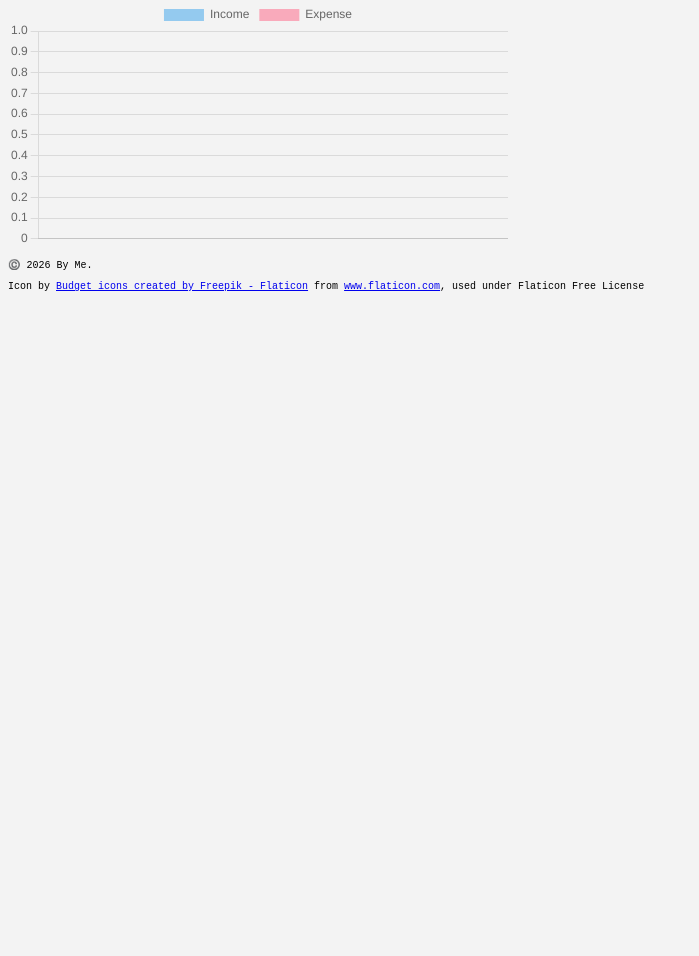
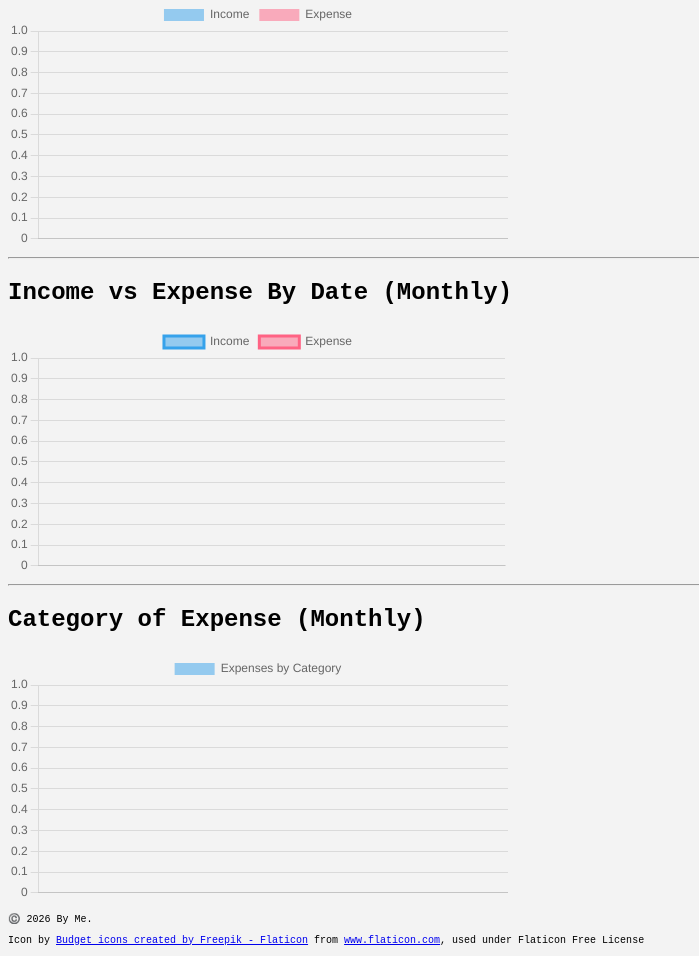
Before and after one commit to Daniel-7733/MyFinanceMap, a Flask app: page /dashboard in a window 1280 px wide. Shown: the part 648-1604 px from the top of the page, without its empty margins (0-699 px from the left). Before the commit the page ends 939 px from the top, so only its background shows below. Run offline with Flask 3, Linux system fonts and the light colour scheme.

Commit message:
different charts shows different data

```diff
--- a/app/routes.py
+++ b/app/routes.py
@@ -15,7 +15,7 @@ from flask import Blueprint, render_template, request, redirect, url_for, Respon
 from sqlalchemy.orm import Query
 
 from .models import Transaction, db
-from .services.analytics import monthly_totals, category_totals, monthly_income_expense_series
+from .services.analytics import monthly_totals, category_totals, monthly_income_expense_series, monthly_income_expense_date_series, category_expense_totals
 from .services.budgeting import available_balance, deficit_amount, total_income, total_expense
 from .services.summary import get_finance_overview, get_balance
 from .utils import get_available_months, get_current_month, split_income_expense
@@ -159,6 +159,8 @@ def dashboard() -> str:
     transactions: list[Transaction] = query.all()
 
     series: dict[str, list] = monthly_income_expense_series(transactions)
+    different_series: dict[str, list] = monthly_income_expense_date_series(transactions)
+    expense_category = category_expense_totals(transactions)
 
     # totals
     balance: Decimal = get_balance(transactions)
@@ -195,4 +197,6 @@ def dashboard() -> str:
         selected_month=selection.month_key,
         selected_label=selection.label,
         chart_data=series,
+        different_chart_data=different_series,
+        expense_category=expense_category
     )
--- a/app/services/analytics.py
+++ b/app/services/analytics.py
@@ -132,3 +132,64 @@ def monthly_income_expense_series(transactions: Iterable[Transaction]) -> dict[s
     ]
 
     return {"labels": labels, "income": income_series, "expense": expense_series}
+
+
+def monthly_income_expense_date_series(transactions: Iterable[Transaction]) -> dict[str, list]:
+    """
+    Returns chart-ready data aligned by month:
+    {
+      "labels": ["2026-01", "2026-02"],
+      "income": [3000.00, 2500.00],
+      "expense": [1200.00, 1800.00]
+    }
+    """
+    income_by_month: dict[str, Decimal] = defaultdict(Decimal)
+    expense_by_month: dict[str, Decimal] = defaultdict(Decimal)
+
+    for t in transactions:
+        month_key: str = t.date_paid.strftime("%Y-%m-%d")  # 2025-04-09
+        if t.txn_type == "income":
+            income_by_month[month_key] += (t.amount_home or Decimal("0"))
+        elif t.txn_type == "expense":
+            expense_by_month[month_key] += (t.amount_home or Decimal("0"))
+
+    # union of months from both
+    months: list[str] = sorted(set(income_by_month.keys()) | set(expense_by_month.keys()))
+
+    labels: list[str] = months
+    income_series: list[float] = [
+        float(income_by_month[m].quantize(MONEY_2DP)) for m in months
+    ]
+    expense_series: list[float] = [
+        float(expense_by_month[m].quantize(MONEY_2DP)) for m in months
+    ]
+
+    return {"labels": labels, "income": income_series, "expense": expense_series}
+
+
+
+def category_expense_totals(transactions: Iterable["Transaction"]) -> dict[str, list]:
+    """
+    Returns chart-ready totals of expenses by category for the given transactions scope.
+    (You should pass already-filtered transactions for a specific month.)
+
+    Output:
+    {
+      "labels": ["rent", "groceries"],
+      "totals": [500.00, 120.50]
+    }
+    """
+    totals_by_category: dict[str, Decimal] = defaultdict(lambda: Decimal("0"))
+
+    for t in transactions:
+        if t.txn_type != "expense":
+            continue
+        totals_by_category[t.category] += (t.amount_home or Decimal("0"))
+
+    # Sort categories by total desc
+    items = sorted(totals_by_category.items(), key=lambda x: x[1], reverse=True)
+
+    labels: list[str] = [cat for cat, _ in items]
+    totals: list[float] = [float(total.quantize(MONEY_2DP)) for _, total in items]
+
+    return {"labels": labels, "totals": totals}
--- a/app/static/js/dashboard_charts.js
+++ b/app/static/js/dashboard_charts.js
@@ -45,3 +45,79 @@ chart.resize(500, 500);
 
 
 // line chart; total expanses in a specific month
+
+(() => {
+  "use strict";
+
+  document.addEventListener("DOMContentLoaded", () => {
+    if (typeof differentChartData === "undefined") return;
+
+    const canvas = document.getElementById("incomeExpenseDateChart");
+    if (!canvas) return;
+
+    const ctx = canvas.getContext("2d");
+
+    new Chart(ctx, {
+      type: "line", // try "line" too 1) "bar" 2) "line"
+      data: {
+        labels: differentChartData.labels,
+        datasets: [
+          {
+            label: "Income",
+            data: differentChartData.income,
+          },
+          {
+            label: "Expense",
+            data: differentChartData.expense,
+          },
+        ],
+      },
+      options: {
+        responsive: true,
+        onResize: handleResize,
+        scales: {
+          y: {
+            beginAtZero: true,
+          },
+        },
+      },
+    });
+  });
+})();
+
+
+
+// bar chart; total expanses in a specific month
+
+(() => {
+  "use strict";
+
+  document.addEventListener("DOMContentLoaded", () => {
+    if (typeof expenseCategory === "undefined") return;
+
+    const canvas = document.getElementById("categoryExpenseDateChart");
+    if (!canvas) return;
+
+    const ctx = canvas.getContext("2d");
+
+    new Chart(ctx, {
+      type: "bar",
+      data: {
+        labels: expenseCategory.labels,
+        datasets: [
+          {
+            label: "Expenses by Category",
+            data: expenseCategory.totals,
+          },
+        ],
+      },
+      options: {
+        responsive: true,
+        onResize: handleResize,
+        scales: {
+          y: { beginAtZero: true },
+        },
+      },
+    });
+  });
+})();
--- a/app/templates/dashboard.html
+++ b/app/templates/dashboard.html
@@ -90,4 +90,23 @@
 </script>
 
 
+<hr />
+<!--This is chart part -->
+<h2>Income vs Expense By Date (Monthly)</h2>
+<canvas id="incomeExpenseDateChart"></canvas>
+
+<script>
+  const differentChartData = {{ different_chart_data | tojson }};
+</script>
+
+
+<hr />
+<!--This is chart part -->
+<h2>Category of Expense (Monthly)</h2>
+<canvas id="categoryExpenseDateChart"></canvas>
+
+<script>
+  const expenseCategory = {{ expense_category | tojson }};
+</script>
+
 {% endblock %}
```
